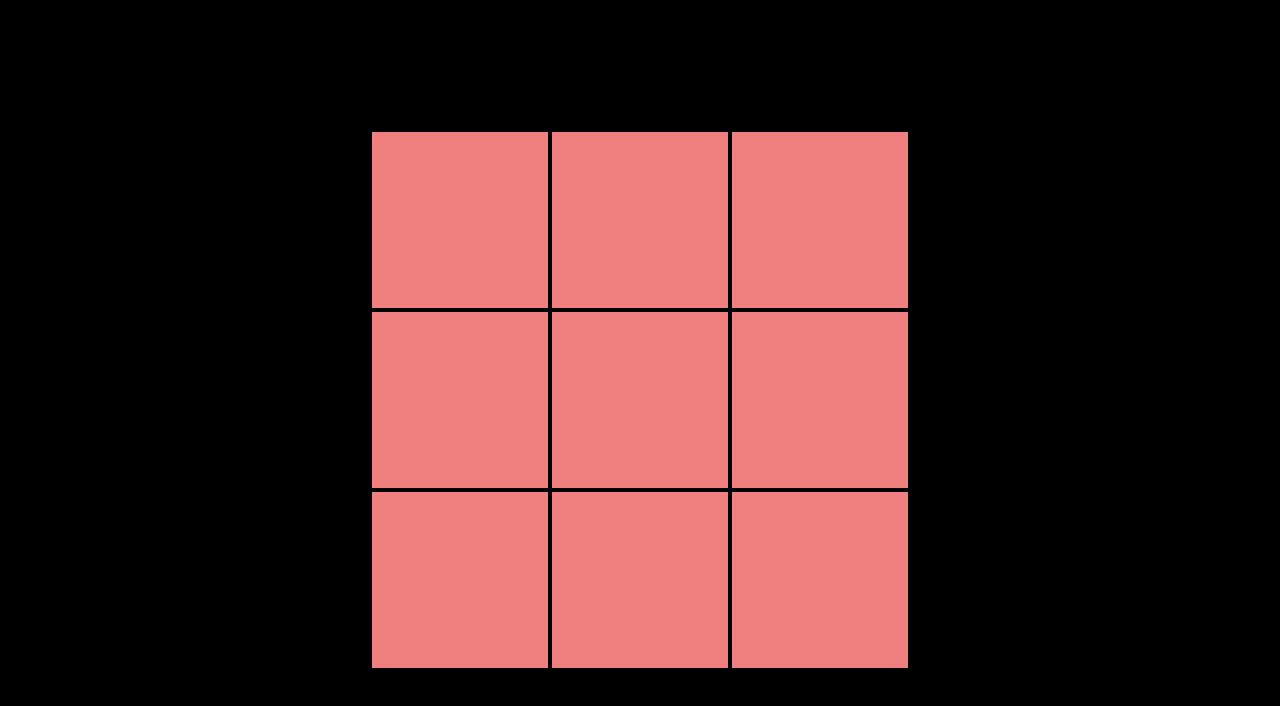
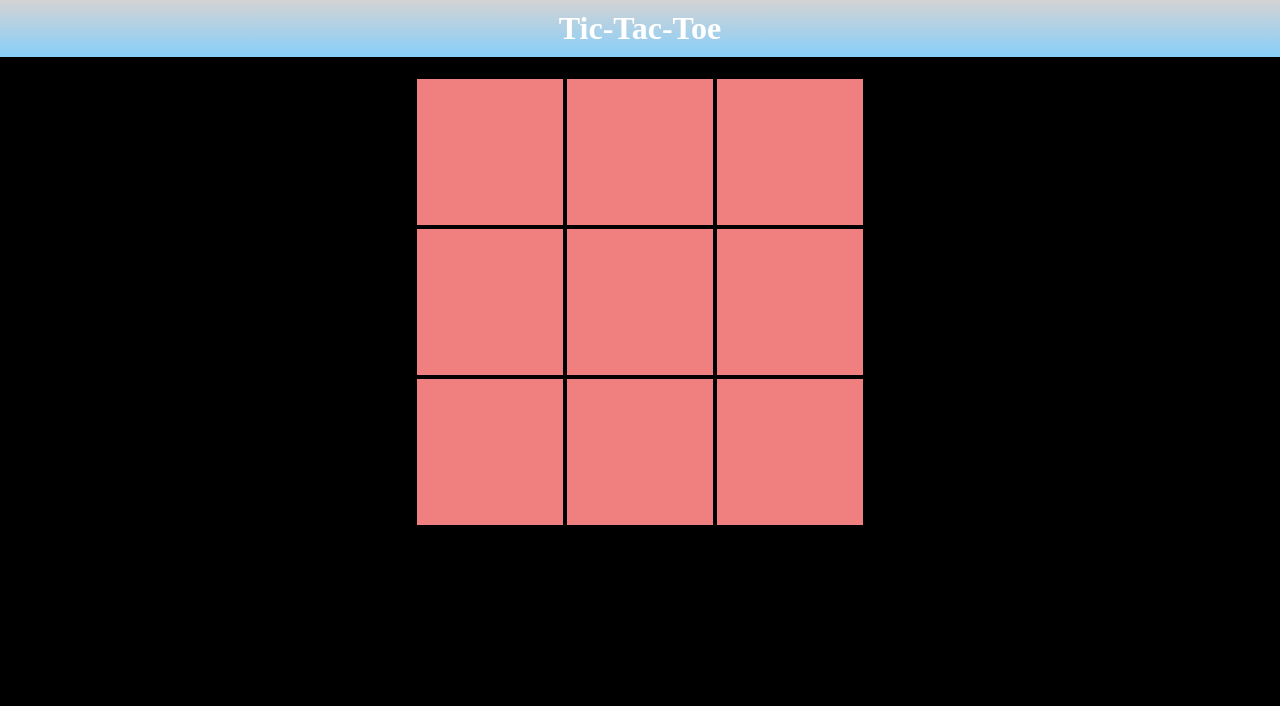
Before and after one commit to itsozod/tic-tac-toe-react, a React (Vite) app: page / in a window 1280 px wide. Shown: the top 706 px of the page. Built offline with nearby package versions, Linux system fonts and the light colour scheme.

Commit message:
created header component and styled it

```diff
--- a/src/App.css
+++ b/src/App.css
@@ -2,8 +2,14 @@
   max-width: 1280px;
   margin: 0 auto;
 }
+main {
+  display: flex;
+  justify-content: center;
+  align-items: center;
+  margin: 20px;
+}
 .mainBoardContainer {
   display: grid;
-  grid-template-columns: repeat(3, 180px);
-  grid-template-rows: repeat(3, 180px);
+  grid-template-columns: repeat(3, 150px);
+  grid-template-rows: repeat(3, 150px);
 }
--- a/src/App.jsx
+++ b/src/App.jsx
@@ -1,5 +1,6 @@
 import { useState, useEffect } from "react";
 import "./App.css";
+import { Header } from "./components/header/Header";
 import { Board } from "./components/board/Board";
 import { winningMoves } from "./Moves";
 
@@ -48,11 +49,14 @@ function App() {
 
   return (
     <>
-      <div className="mainBoardContainer">
-        {boards.map((board, id) => (
-          <Board key={id} onClick={() => showMove1(id)} value={board} />
-        ))}
-      </div>
+      <Header />
+      <main>
+        <div className="mainBoardContainer">
+          {boards.map((board, id) => (
+            <Board key={id} onClick={() => showMove1(id)} value={board} />
+          ))}
+        </div>
+      </main>
     </>
   );
 }
--- /dev/null
+++ b/src/components/header/Header.jsx
@@ -0,0 +1,8 @@
+import styles from "./Header.module.css";
+export const Header = () => {
+  return (
+    <header className={styles.header}>
+      <h1 className={styles.header_title}>Tic-Tac-Toe</h1>
+    </header>
+  );
+};
--- /dev/null
+++ b/src/components/header/Header.module.css
@@ -0,0 +1,8 @@
+.header {
+    color: #fff;
+    display: flex;
+    justify-content: center;
+    align-items: center;
+    background-image: linear-gradient(lightgrey, lightskyblue);
+    padding: 10px;
+}
--- a/src/index.css
+++ b/src/index.css
@@ -6,9 +6,5 @@
   box-sizing: border-box;
 }
 body {
-  display: flex;
-  justify-content: center;
-  align-items: center;
-  min-height: 100vh;
   background-color: black;
 }
```
